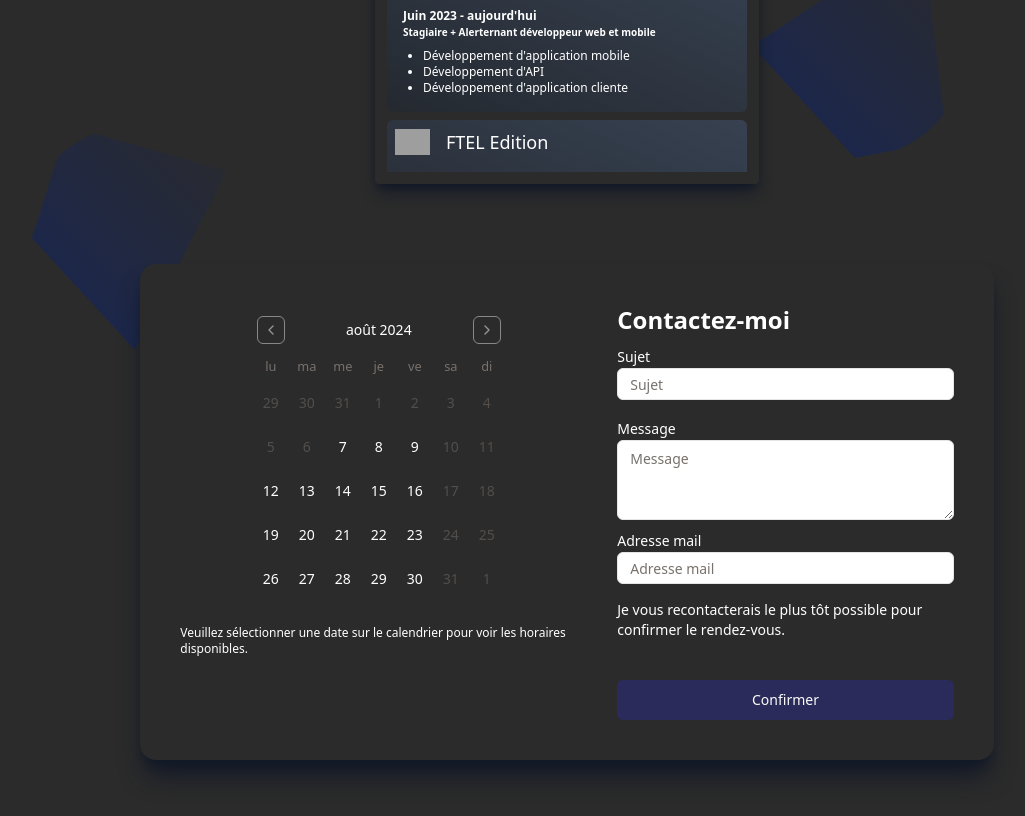
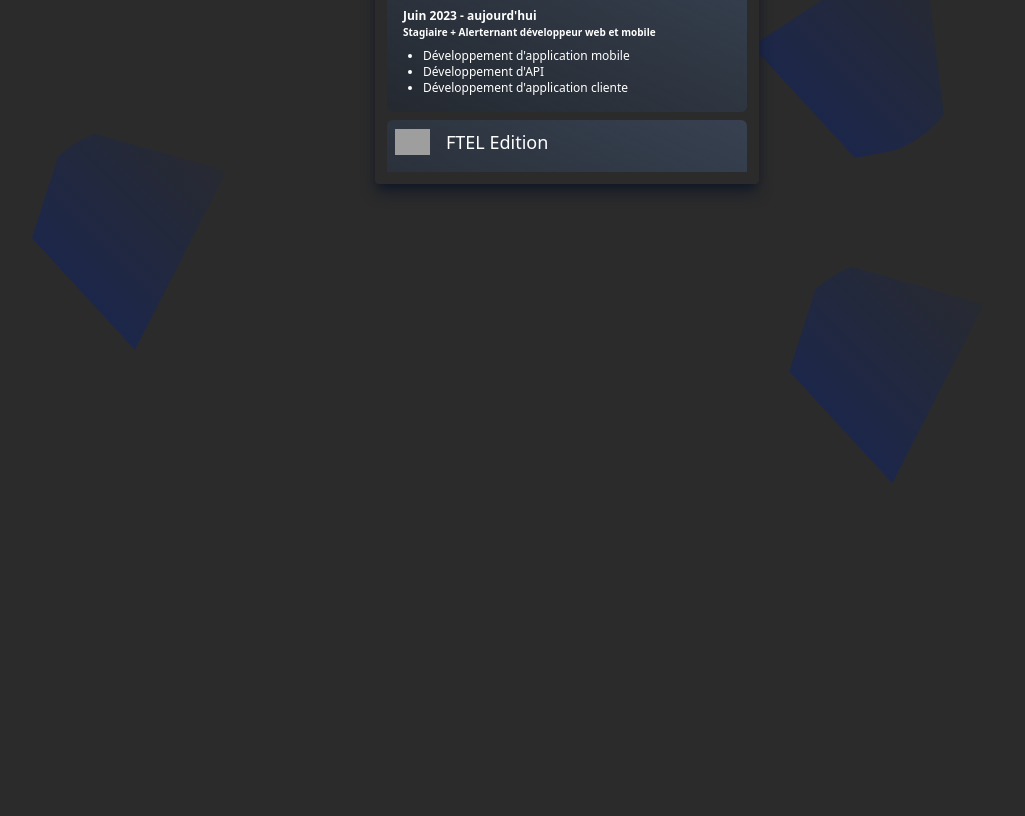
Before and after one commit to Eikjos/portfolio, a Next.js app: page / in a window 1280 px wide. Shown: the part 850-1666 px from the top of the page, without its empty margins (73-1098 px from the left). After the commit the page ends 1333 px from the top, so only its background shows below. Built offline with nearby package versions, Linux system fonts and the light colour scheme; grey boxes are pictures that could not be loaded.

Commit message:
fix: remove appointment

```diff
--- a/app/page.tsx
+++ b/app/page.tsx
@@ -1,5 +1,4 @@
 import { ListItem } from "@/components/molecules/list-item";
-import { Appointment } from "@/components/organims/appointment";
 import { Card } from "@/components/templates/card";
 import { Presentation } from "@/components/templates/presentation";
 
@@ -127,9 +126,7 @@ export default function Home() {
           </Card>
         </div>
       </div>
-      <div className="mt-20 md:mb-20 mb-36">
-        <Appointment />
-      </div>
+      <div className="mt-20 md:mb-20 mb-36">{/* <Appointment /> */}</div>
       <div className="absolute hidden md:block -bottom-52 right-60 -z-10 w-56 h-56 bg-gradient-to-tr from-blue-950 to-secondary rounded-full [clip-path:polygon(80%_0%,91%_92%,50%_100%,4%_50%)]"></div>
       <div className="absolute hidden md:block -bottom-1/2 right-3/4 -z-10 w-56 h-56 bg-gradient-to-tr from-blue-950 to-secondary rounded-full [clip-path:polygon(20%_0%,91%_20%,50%_100%,4%_50%)]"></div>
       <div className="absolute hidden md:block -bottom-32 left-1/3 -z-10 w-56 h-56 bg-gradient-to-tr from-blue-950 to-secondary rounded-full [clip-path:polygon(20%_0%,91%_20%,50%_100%,4%_50%)]"></div>
```
